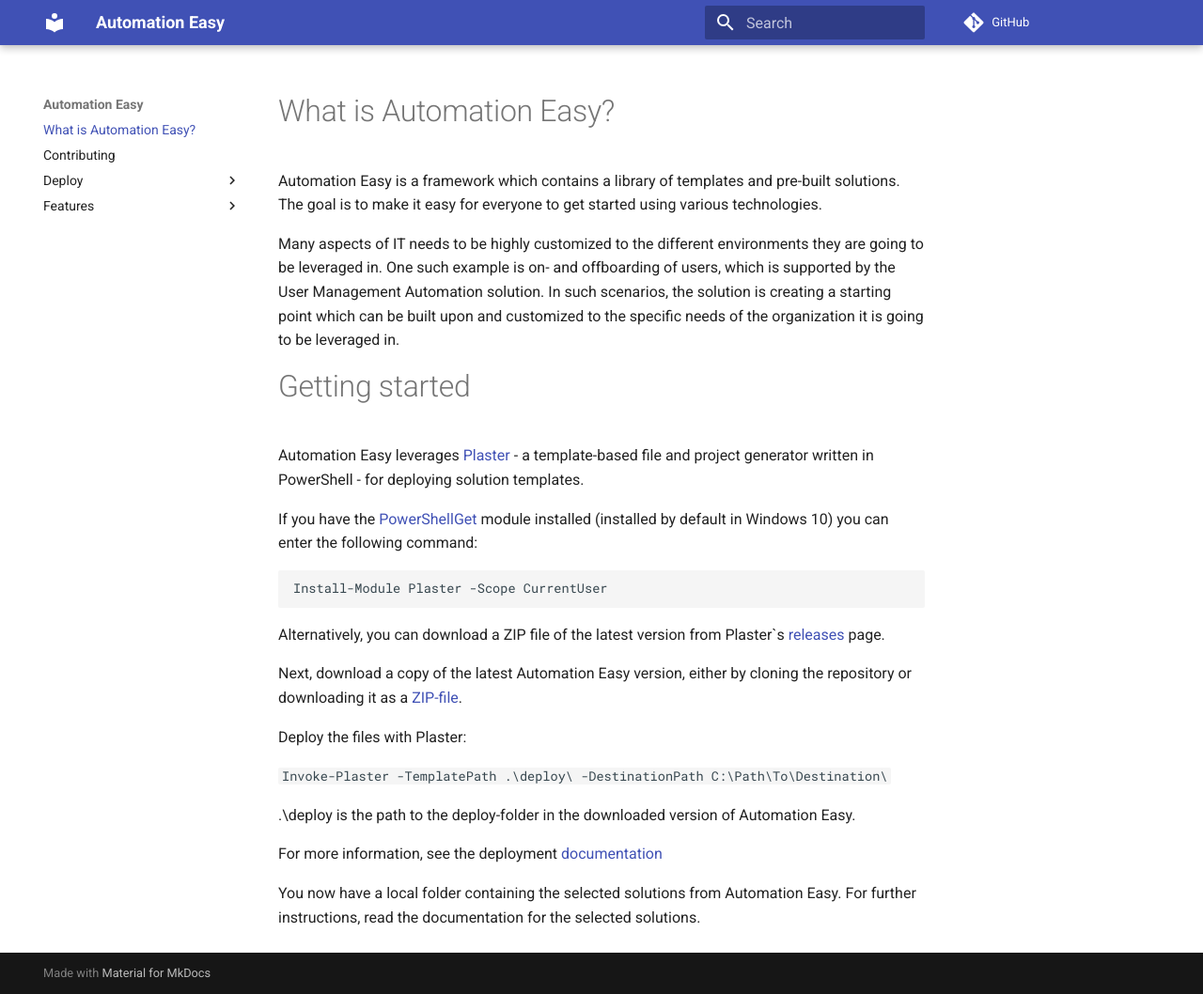
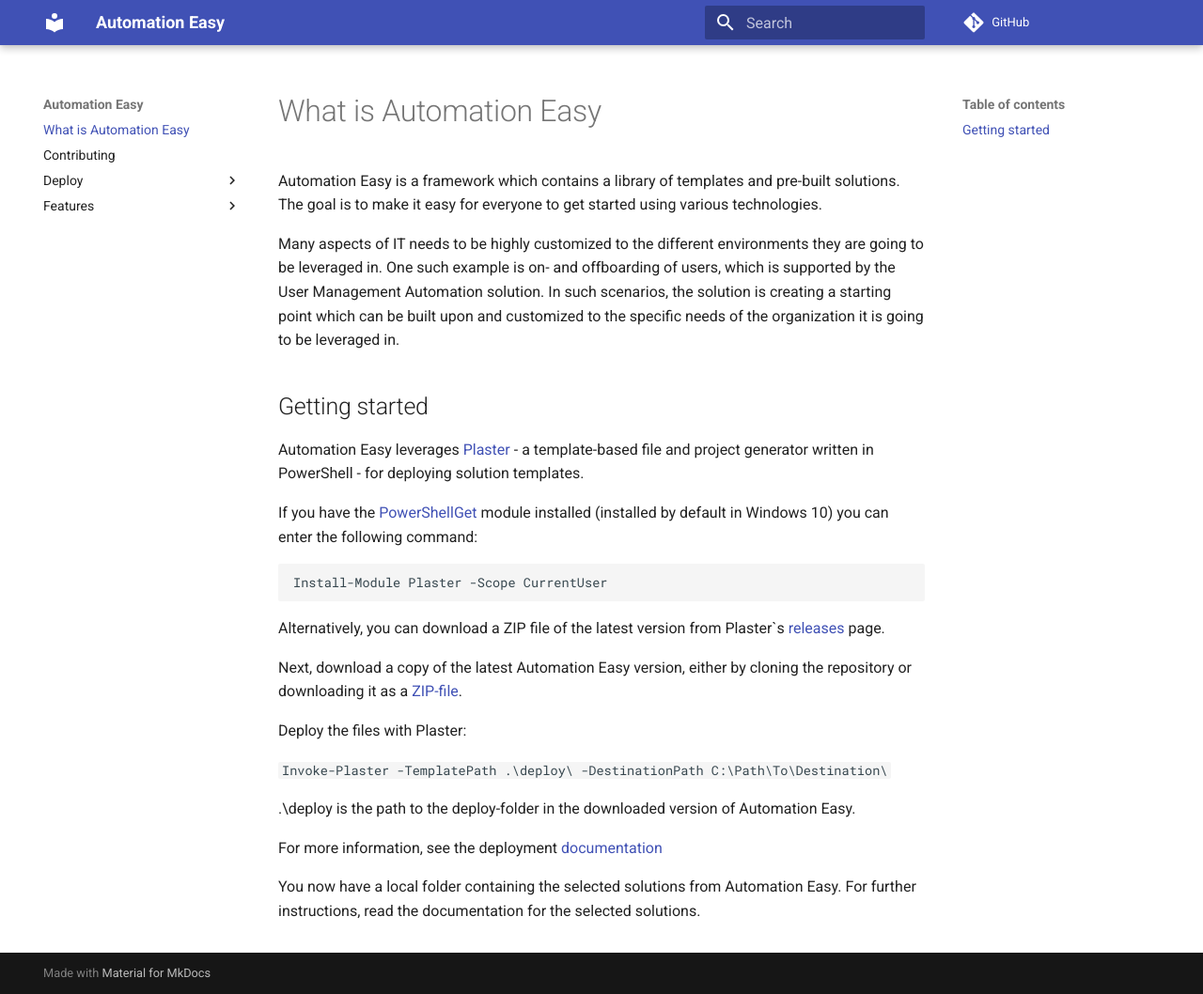
Before and after one commit to janegilring/AutomationEasy, an MkDocs documentation site: the page built from docs/index.md, in a window 1280 px wide and 1058 px high. Shown: the whole window at 94% size. Built offline with MkDocs 1.6.1 and Material for MkDocs 9.7.7, drawn with Linux system fonts in a browser that asks for light colours; comment, search, counter and statistics services are not loaded.

Commit message:
more markdownlint adjustments

```diff
--- a/docs/index.md
+++ b/docs/index.md
@@ -1,4 +1,4 @@
-# What is Automation Easy?
+# What is Automation Easy
 
 Automation Easy is a framework which contains a library of templates and pre-built solutions.
 The goal is to make it easy for everyone to get started using various technologies.
@@ -7,7 +7,7 @@ Many aspects of IT needs to be highly customized to the different environments t
 One such example is on- and offboarding of users, which is supported by the User Management Automation solution.
 In such scenarios, the solution is creating a starting point which can be built upon and customized to the specific needs of the organization it is going to be leveraged in.
 
-# Getting started
+## Getting started
 
 Automation Easy leverages [Plaster](https://github.com/PowerShell/Plaster) - a template-based file and project generator written in PowerShell - for deploying solution templates.
 
```
Also changed, not shown: README.md (+5 -3 lines), docs/Contributing.md (+1 -2 lines), docs/Deploy/index.md (+31 -1 lines).
